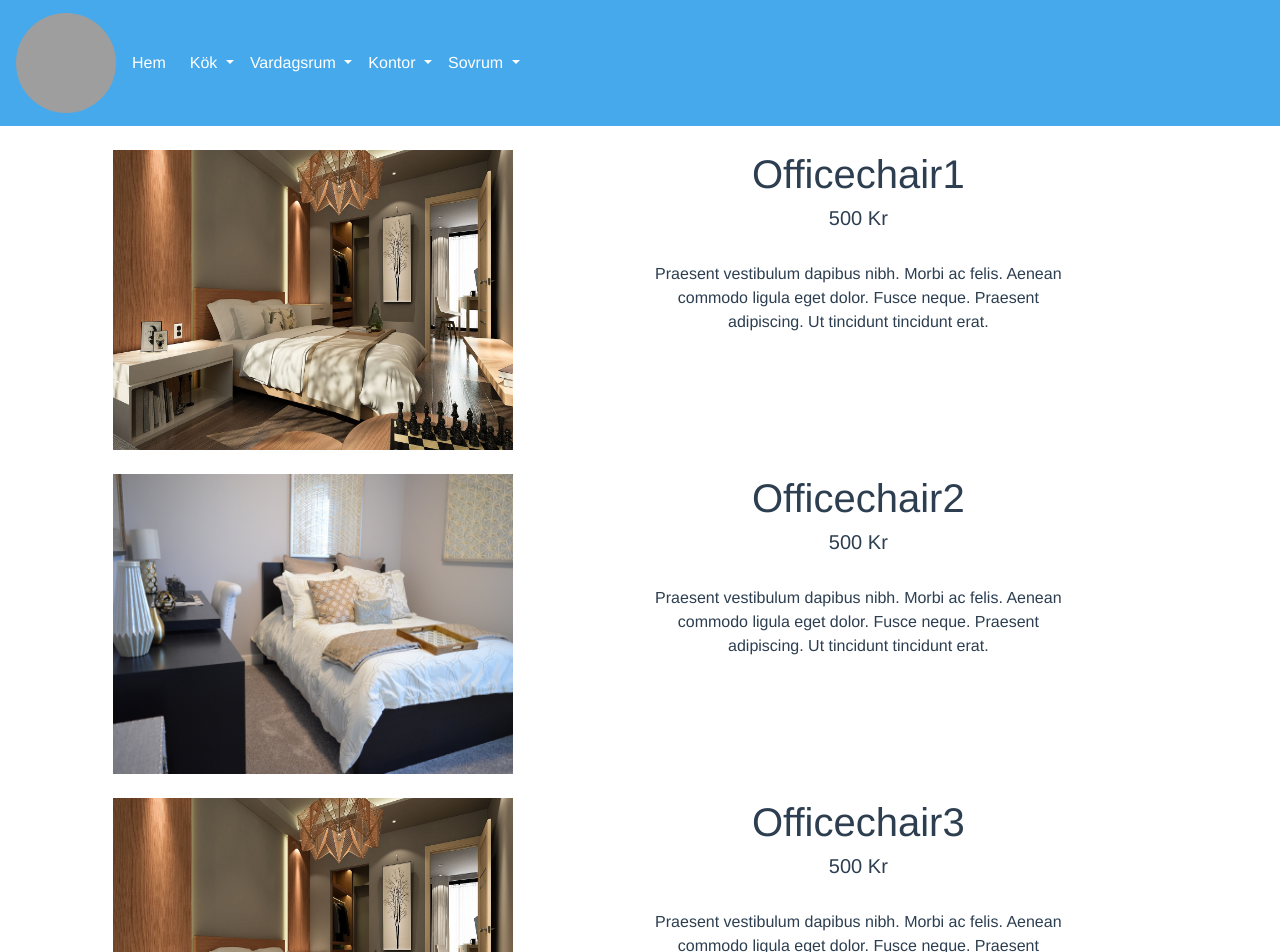
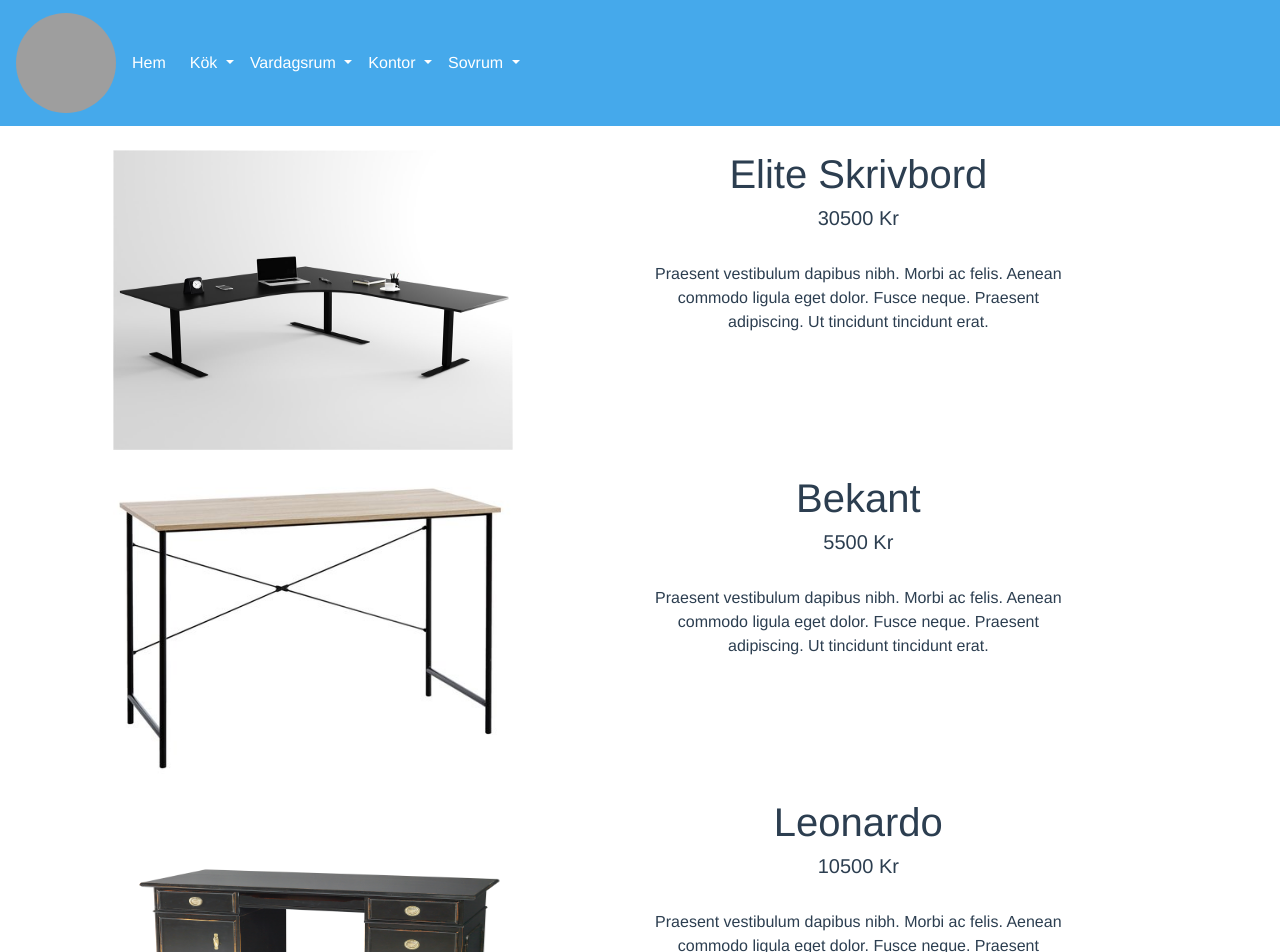
Before and after one commit to lutefisk-development/mobleralla, a Vue app: page /desks in a window 1280 px wide. Shown: the top 952 px of the page. Built offline with nearby package versions, Linux system fonts and the light colour scheme; grey boxes are pictures that could not be loaded.

Commit message:
lagt till skrivbordbilder och tagit bort en dublet

```diff
--- a/src/components/OfficedesksComponents.vue
+++ b/src/components/OfficedesksComponents.vue
@@ -21,30 +21,30 @@
 </template>
 
 <script>
-import image1 from "@/images/bedroom-1807837_1920.jpg";
-import image2 from "@/images/bedroom-1078890_1920.jpg";
-import image3 from "@/images/bedroom-1807837_1920.jpg";
+import image1 from "@/images/skrivbord.jpg";
+import image2 from "@/images/skrivbord1.jpeg";
+import image3 from "@/images/skrivbord2.jpg";
 export default {
   data() {
     return {
       products: [
         {
-          title: "Officechair1",
-          price: "500",
+          title: "Elite Skrivbord",
+          price: "30500",
           text: `Praesent vestibulum dapibus nibh. Morbi ac felis. Aenean commodo ligula eget dolor.
                   Fusce neque. Praesent adipiscing. Ut tincidunt tincidunt erat.`,
           image: image1
         },
         {
-          title: "Officechair2",
-          price: "500",
+          title: "Bekant",
+          price: "5500",
           text: `Praesent vestibulum dapibus nibh. Morbi ac felis. Aenean commodo ligula eget dolor.
                   Fusce neque. Praesent adipiscing. Ut tincidunt tincidunt erat.`,
           image: image2
         },
         {
-          title: "Officechair3",
-          price: "500",
+          title: "Leonardo",
+          price: "10500",
           text: `Praesent vestibulum dapibus nibh. Morbi ac felis. Aenean commodo ligula eget dolor.
                   Fusce neque. Praesent adipiscing. Ut tincidunt tincidunt erat.`,
           image: image3
```
Also changed, not shown: src/components/DesksComponents.vue (deleted, +0 -56 lines), src/images/skrivbord2.jpg (added).
